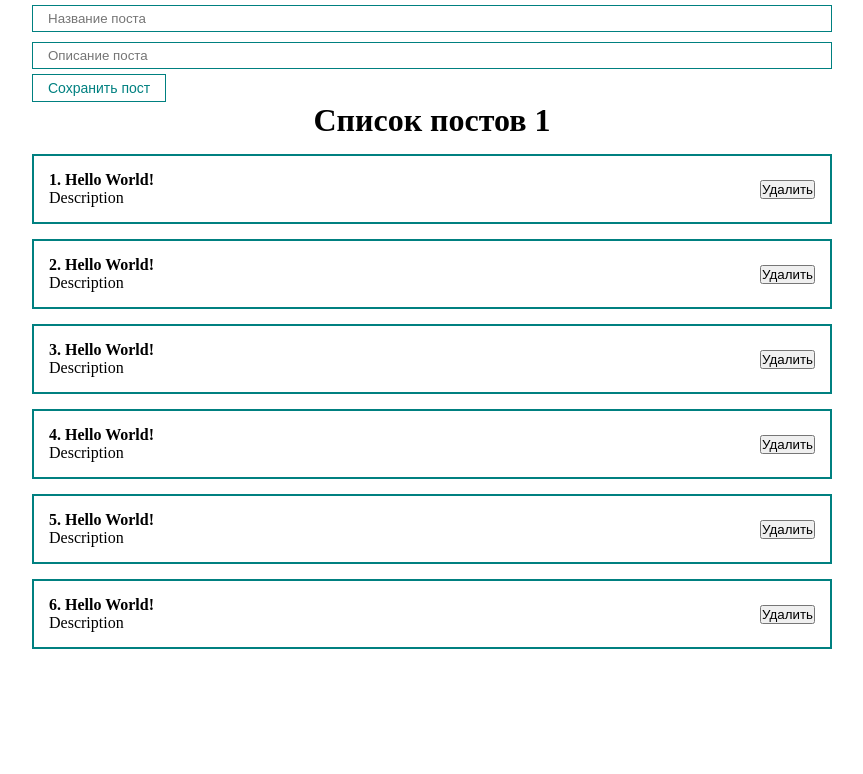
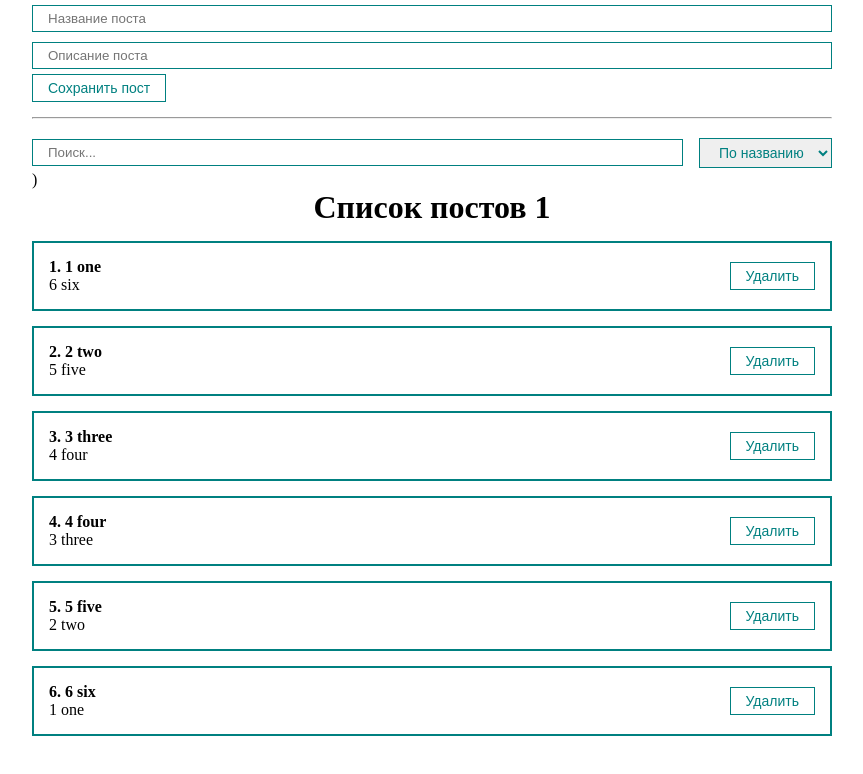
Before and after one commit to ValeronS/react-posts, a React (Create React App) app: page / in a window 1280 px wide. Shown: the top 774 px of the page, without its empty margins (208-1071 px from the left). Built offline with nearby package versions, Linux system fonts and the light colour scheme.

Commit message:
feat(app): add BaseSelect, PostFilter, PostForm

```diff
--- a/src/App.js
+++ b/src/App.js
@@ -1,47 +1,61 @@
 import "./styles/App.css";
-import { useRef, useState } from "react";
+import React, { useMemo, useRef, useState } from "react";
 import PostList from "./components/PostList";
-import BaseButton from "./components/UI/button/BaseButton";
-import BaseInput from "./components/UI/input/BaseInput";
+import PostForm from "./components/PostForm";
+import PostFilter from "./components/PostFilter";
 
 function App() {
   const bodyInputRef = useRef();
 
   const [posts, setPosts] = useState([
-    { id: 0, title: "Hello World!", body: "Description" },
-    { id: 1, title: "Hello World!", body: "Description" },
-    { id: 2, title: "Hello World!", body: "Description" },
-    { id: 3, title: "Hello World!", body: "Description" },
-    { id: 4, title: "Hello World!", body: "Description" },
-    { id: 5, title: "Hello World!", body: "Description" },
+    { id: 0, title: "1 one", body: "6 six" },
+    { id: 1, title: "2 two", body: "5 five" },
+    { id: 2, title: "3 three", body: "4 four" },
+    { id: 3, title: "4 four", body: "3 three" },
+    { id: 4, title: "5 five", body: "2 two" },
+    { id: 5, title: "6 six", body: "1 one" },
   ]);
 
-  const [post, setPost] = useState({ title: "", body: "" });
+  const [filter, setFilter] = useState({
+    sort: "",
+    query: "",
+  });
 
-  const addPost = (e) => {
-    e.preventDefault();
-    setPosts([...posts, { ...post, id: Date.now() }]);
-    setPost({ title: "", body: "" });
+  const sortedPosts = useMemo(() => {
+    if (filter.sort)
+      return [...posts].sort((a, b) =>
+        a[filter.sort].localeCompare(b[filter.sort]),
+      );
+    return posts;
+  }, [filter.sort, posts]);
+
+  const sortedAndSearchedPosts = useMemo(() => {
+    if (filter.query)
+      return sortedPosts.filter(
+        (post) =>
+          post.title.toLowerCase().includes(filter.query.toLowerCase()) ||
+          post.body.toLowerCase().includes(filter.query.toLowerCase()),
+      );
+    return sortedPosts;
+  }, [filter.query, sortedPosts]);
+
+  const createPost = (post) => {
+    setPosts([...posts, post]);
+  };
+  const removePost = (post) => {
+    setPosts(posts.filter((p) => p.id !== post.id));
   };
 
   return (
     <div className="App">
-      <form>
-        <BaseInput
-          type="text"
-          placeholder={"Название поста"}
-          value={post.title}
-          onChange={(e) => setPost({ ...post, title: e.target.value })}
-        />
-        <BaseInput
-          type="text"
-          placeholder={"Описание поста"}
-          value={post.body}
-          onChange={(e) => setPost({ ...post, body: e.target.value })}
-        />
-        <BaseButton onClick={addPost}>Сохранить пост</BaseButton>
-      </form>
-      <PostList posts={posts} title={"Список постов 1"} />
+      <PostForm create={createPost} />
+      <hr style={{ margin: "15px 0" }} />
+      <PostFilter filter={filter} setFilter={setFilter} />)
+      <PostList
+        remove={removePost}
+        posts={sortedAndSearchedPosts}
+        title={"Список постов 1"}
+      />
     </div>
   );
 }
--- /dev/null
+++ b/src/components/PostFilter.jsx
@@ -0,0 +1,28 @@
+import React from "react";
+import BaseInput from "./UI/input/BaseInput";
+import BaseSelect from "./UI/select/BaseSelect";
+
+const PostFilter = ({ filter, setFilter }) => {
+  const sortOptions = [
+    { label: "По названию", value: "title" },
+    { label: "По описанию", value: "body" },
+  ];
+
+  return (
+    <div style={{ display: "flex", alignItems: "center", gap: "16px" }}>
+      <BaseInput
+        value={filter.query}
+        onChange={(e) => setFilter({ ...filter, query: e.target.value })}
+        placeholder={"Поиск..."}
+      />
+      <BaseSelect
+        value={filter.sort}
+        options={sortOptions}
+        defaultValue={"Сортировать"}
+        onChange={(sort) => setFilter({ ...filter, sort: sort })}
+      />
+    </div>
+  );
+};
+
+export default PostFilter;
--- /dev/null
+++ b/src/components/PostForm.jsx
@@ -0,0 +1,33 @@
+import React, { useState } from "react";
+import BaseInput from "./UI/input/BaseInput";
+import BaseButton from "./UI/button/BaseButton";
+
+const PostForm = ({ create }) => {
+  const [post, setPost] = useState({ title: "", body: "" });
+
+  const addPost = (e) => {
+    e.preventDefault();
+    create({ ...post, id: Date.now() });
+    setPost({ title: "", body: "" });
+  };
+
+  return (
+    <form>
+      <BaseInput
+        type="text"
+        placeholder={"Название поста"}
+        value={post.title}
+        onChange={(e) => setPost({ ...post, title: e.target.value })}
+      />
+      <BaseInput
+        type="text"
+        placeholder={"Описание поста"}
+        value={post.body}
+        onChange={(e) => setPost({ ...post, body: e.target.value })}
+      />
+      <BaseButton onClick={addPost}>Сохранить пост</BaseButton>
+    </form>
+  );
+};
+
+export default PostForm;
--- a/src/components/PostItem.jsx
+++ b/src/components/PostItem.jsx
@@ -1,4 +1,5 @@
 import React from "react";
+import BaseButton from "./UI/button/BaseButton";
 
 const PostItem = (props) => {
   return (
@@ -10,7 +11,12 @@ const PostItem = (props) => {
         <div>{props.post.body}</div>
       </div>
       <div className={"post__btns"}>
-        <button className={"post__btn"}>Удалить</button>
+        <BaseButton
+          className={"post__btn"}
+          onClick={() => props.remove(props.post)}
+        >
+          Удалить
+        </BaseButton>
       </div>
     </div>
   );
--- a/src/components/PostList.jsx
+++ b/src/components/PostList.jsx
@@ -1,12 +1,15 @@
 import React from "react";
 import PostItem from "./PostItem";
 
-const PostList = ({ posts, title }) => {
+const PostList = ({ posts, title, remove }) => {
+  if (!posts.length) {
+    return <h1 style={{ textAlign: "center" }}>Список постов пуст</h1>;
+  }
   return (
     <div>
       <h1 style={{ textAlign: "center" }}>{title}</h1>
       {posts.map((post, idx) => (
-        <PostItem number={++idx} key={post.id} post={post} />
+        <PostItem remove={remove} number={++idx} key={post.id} post={post} />
       ))}
     </div>
   );
--- /dev/null
+++ b/src/components/UI/select/BaseSelect.jsx
@@ -0,0 +1,23 @@
+import React from "react";
+import classes from "./BaseSelect.module.css";
+
+const BaseSelect = ({ options, defaultValue = "Выбрать", value, onChange }) => {
+  return (
+    <div>
+      <select
+        value={value}
+        onChange={(e) => onChange(e.target.value)}
+        className={classes.BaseSelect}
+      >
+        <option disabled>{defaultValue}</option>
+        {options?.map((option) => (
+          <option value={option.value} key={option.value}>
+            {option.label}
+          </option>
+        ))}
+      </select>
+    </div>
+  );
+};
+
+export default BaseSelect;
--- /dev/null
+++ b/src/components/UI/select/BaseSelect.module.css
@@ -0,0 +1,7 @@
+.BaseSelect {
+    padding: 5px 10px 5px 15px;
+    color: teal;
+    font-size: 14px;
+    border: 1px solid teal;
+    cursor: pointer;
+}
```
